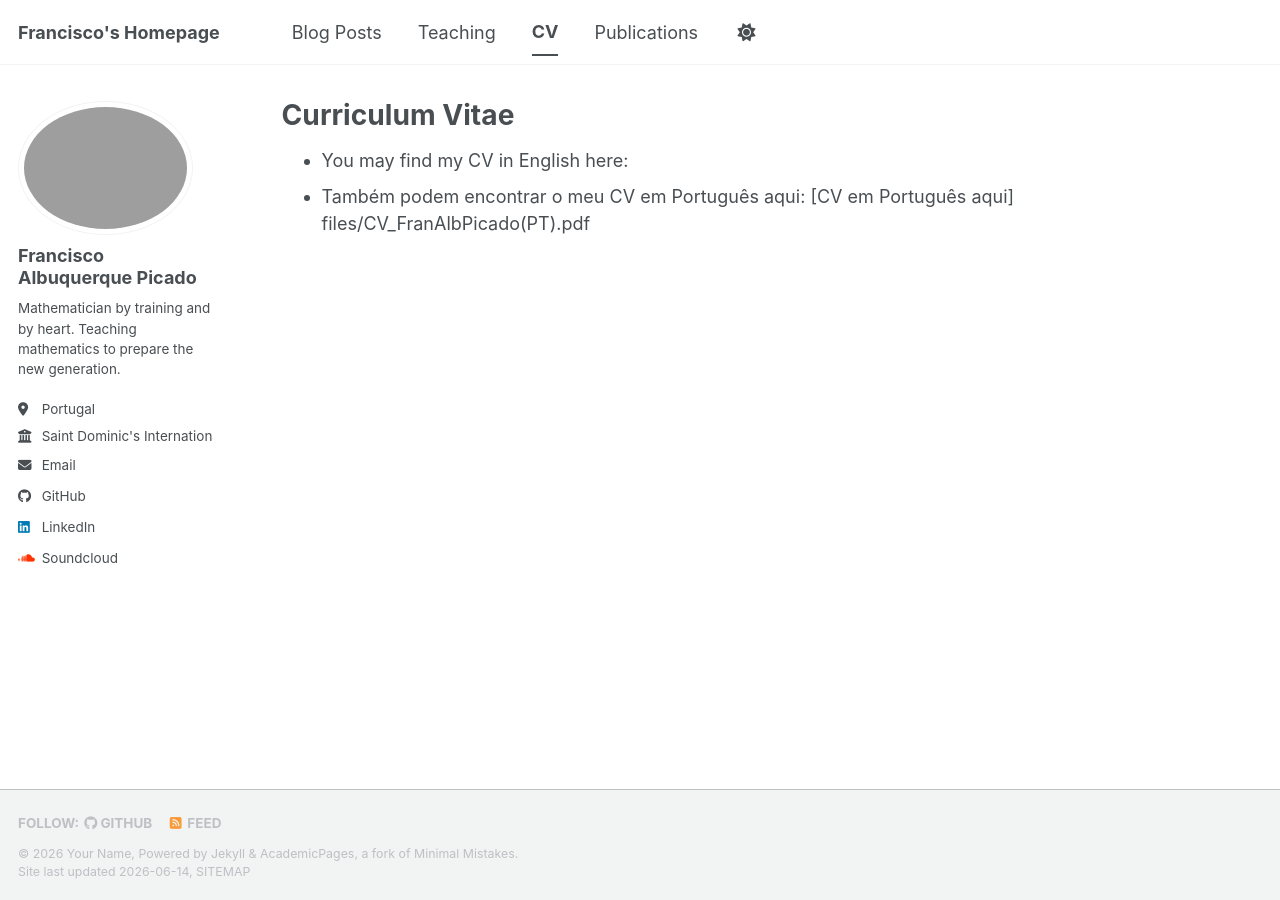
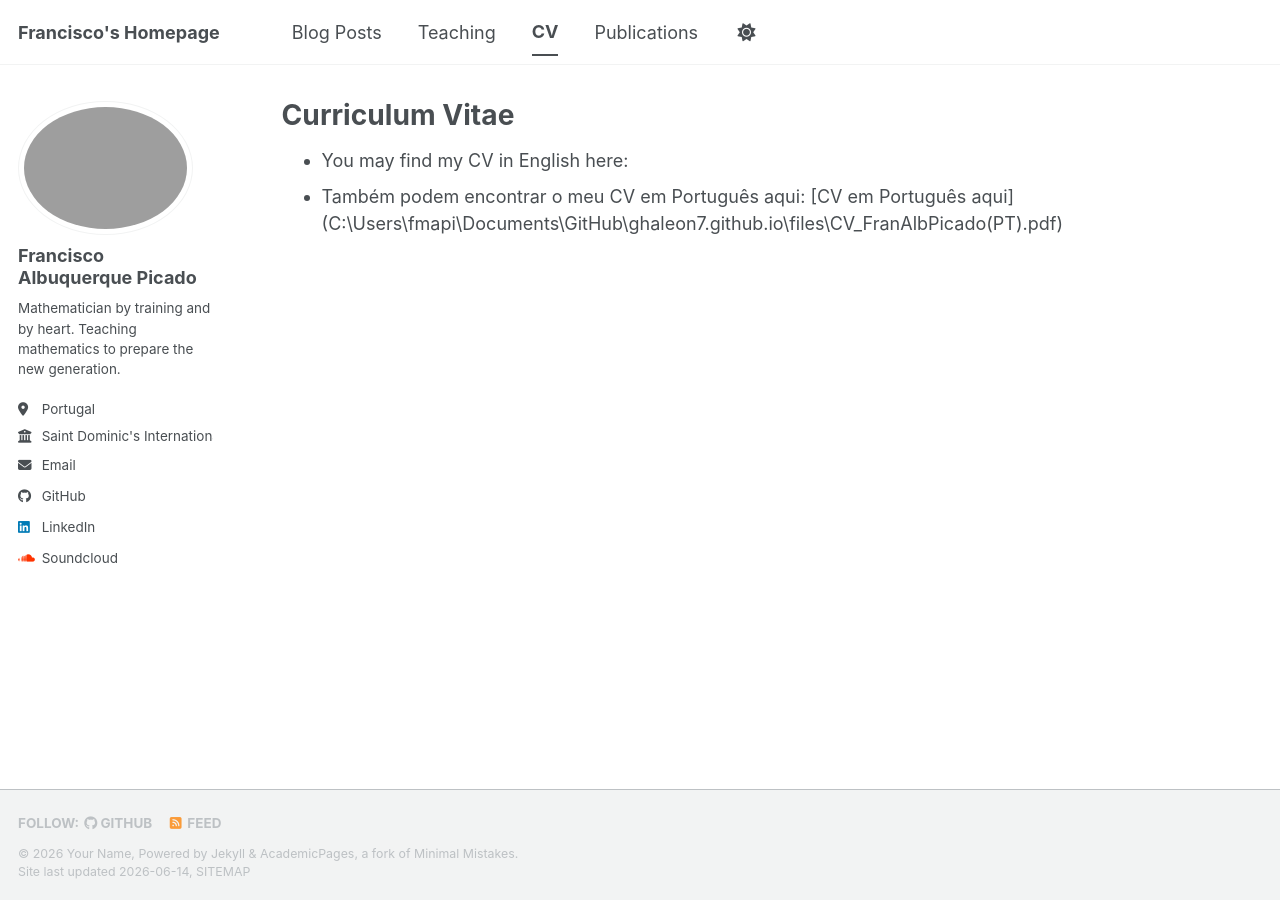
Before and after one commit to ghaleon7/ghaleon7.github.io, a Jekyll site: the page built from _pages/cv.md, in a window 1280 px wide. Built offline with Jekyll 4.4.1, drawn with Linux system fonts in a browser that asks for light colours; a script bundle is joined from its source files by our own code; library files that are not in the unit come from our copies.

Commit message:
Update cv.md

```diff
--- a/_pages/cv.md
+++ b/_pages/cv.md
@@ -8,7 +8,7 @@ redirect_from:
 ---
 
 * You may find my CV in English here:
-* Também podem encontrar o meu CV em Português aqui: [CV em Português aqui] files/CV_FranAlbPicado(PT).pdf
+* Também podem encontrar o meu CV em Português aqui: [CV em Português aqui] (C:\Users\fmapi\Documents\GitHub\ghaleon7.github.io\files\CV_FranAlbPicado(PT).pdf)
 
 <!---
 {% include base_path %}
```
